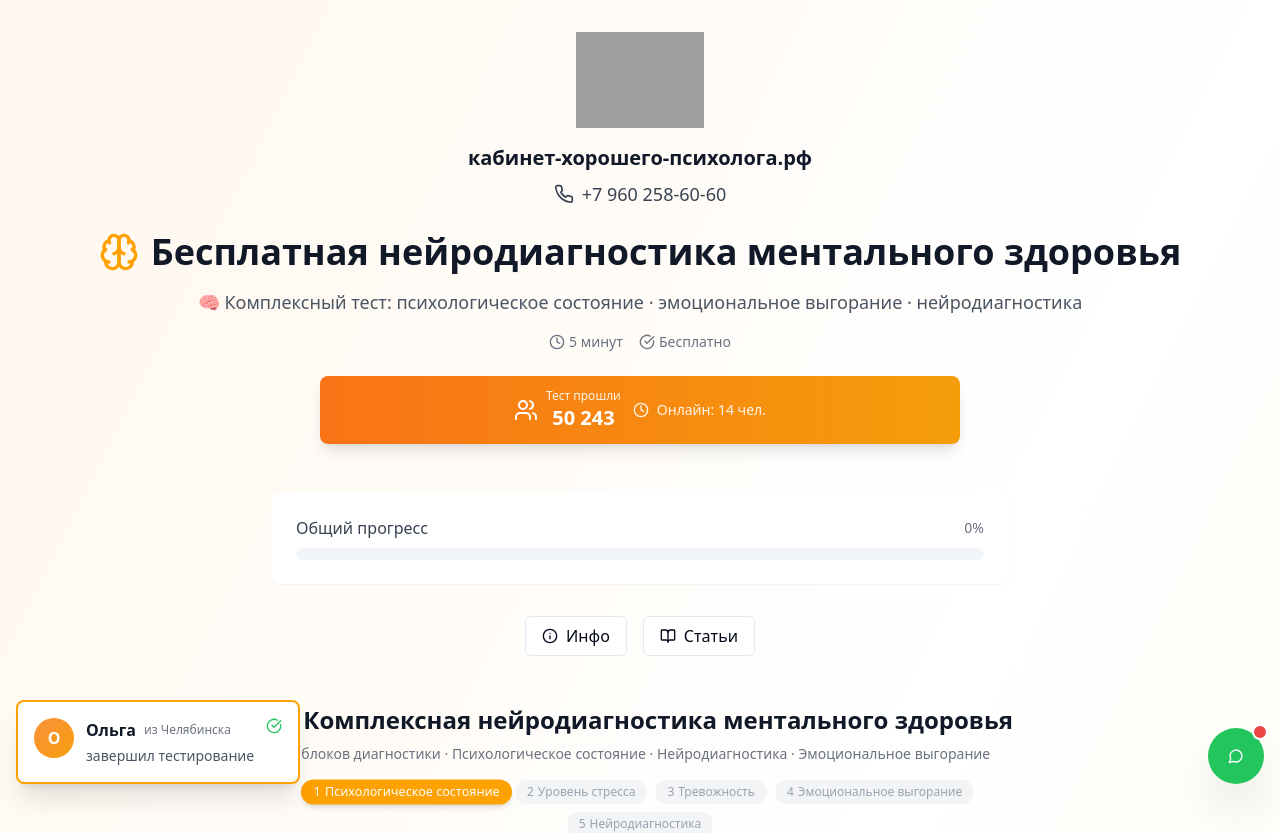
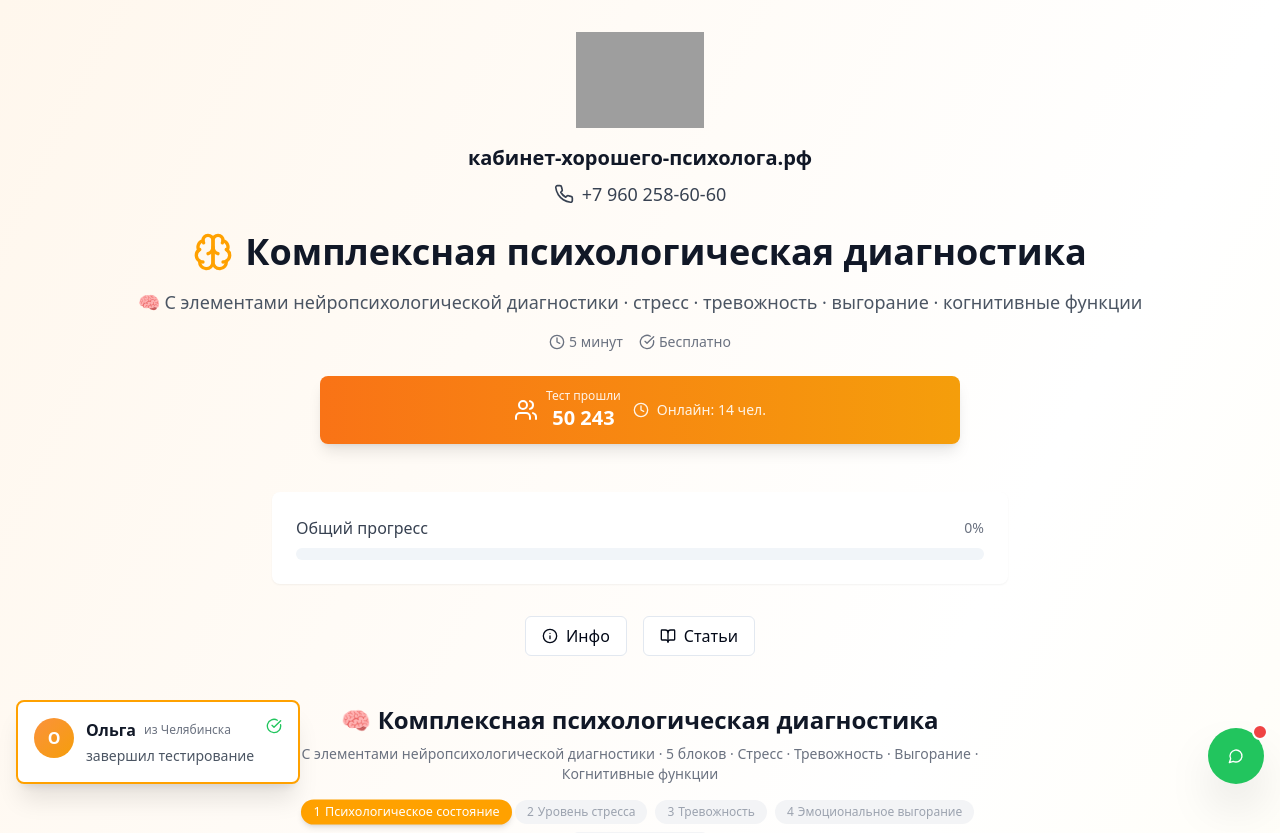
Before and after one commit to pr-poehali-dev/android-app-creation-3, a React (Vite) app: page / in a window 1280 px wide. Shown: the top 833 px of the page. Built offline with nearby package versions, Linux system fonts and the light colour scheme; grey boxes are pictures that could not be loaded; what @capacitor/core would draw is missing.

Commit message:
feat: Комплексная психологическая диагностика с нейропсихологией

```diff
--- a/src/components/AboutTestSection.tsx
+++ b/src/components/AboutTestSection.tsx
@@ -11,7 +11,7 @@ const AboutTestSection = () => {
           </div>
           <div>
             <h2 className="text-2xl sm:text-3xl font-bold text-gray-900">О диагностике</h2>
-            <p className="text-sm text-gray-500">Комплексная нейродиагностика ментального здоровья</p>
+            <p className="text-sm text-gray-500">Комплексная психологическая диагностика с элементами нейропсихологической диагностики</p>
           </div>
         </div>
 
@@ -20,12 +20,12 @@ const AboutTestSection = () => {
           <section className="bg-gradient-to-br from-purple-50 to-blue-50 p-6 rounded-lg border-2 border-purple-200">
             <h3 className="text-xl font-semibold text-gray-900 mb-3 flex items-center gap-2">
               <Icon name="Layers" size={20} className="text-primary" />
-              Что включает комплексная диагностика?
+              Что включает комплексная психологическая диагностика?
             </h3>
             <p className="leading-relaxed mb-4">
-              Этот тест — не просто опросник. Это комплексный инструмент из 5 научно обоснованных блоков,
-              который позволяет получить полную картину вашего психологического и нейропсихологического состояния.
-              Я разработал эту диагностику, объединив проверенные методики в один удобный формат.
+              Этот тест — не просто опросник. Это комплексная психологическая диагностика с элементами нейропсихологической диагностики,
+              включающая 5 научно обоснованных блоков. Она позволяет получить полную картину вашего психологического состояния:
+              от эмоций и настроения до когнитивных функций и состояния нервной системы.
             </p>
             <div className="grid grid-cols-1 sm:grid-cols-2 lg:grid-cols-3 gap-3">
               {[
--- a/src/components/ResultsSection.tsx
+++ b/src/components/ResultsSection.tsx
@@ -58,7 +58,7 @@ const ResultsSection = ({ depressionScore, stressScore, anxietyScore, burnoutSco
       <Card className="p-4 sm:p-8 shadow-lg">
         <h2 className="text-xl sm:text-3xl font-bold text-gray-900 mb-4 sm:mb-6 flex items-center gap-2 sm:gap-3">
           <Icon name="BarChart3" size={24} className="text-primary sm:w-8 sm:h-8" />
-          Результаты нейродиагностики
+          Результаты комплексной диагностики
         </h2>
 
         <div className="mb-6 sm:mb-8 p-4 sm:p-6 bg-gradient-to-br from-blue-50 to-purple-50 rounded-lg border-2 border-primary">
--- a/src/components/TestSection.tsx
+++ b/src/components/TestSection.tsx
@@ -187,10 +187,10 @@ const TestSection = ({ onComplete, onProgressUpdate }: TestSectionProps) => {
     <div className="max-w-3xl mx-auto">
       <div className="mb-6 px-2">
         <h2 className="text-xl sm:text-2xl font-bold text-gray-900 text-center mb-2">
-          🧠 Комплексная нейродиагностика ментального здоровья
+          🧠 Комплексная психологическая диагностика
         </h2>
         <p className="text-center text-gray-500 text-sm mb-4">
-          5 блоков диагностики · Психологическое состояние · Нейродиагностика · Эмоциональное выгорание
+          С элементами нейропсихологической диагностики · 5 блоков · Стресс · Тревожность · Выгорание · Когнитивные функции
         </p>
         <div className="flex flex-wrap justify-center gap-2">
           {testOrder.map((t, i) => {
--- a/src/pages/Index.tsx
+++ b/src/pages/Index.tsx
@@ -83,10 +83,10 @@ const Index = () => {
           </div>
           <div className="flex items-center justify-center gap-2 sm:gap-3 mb-3 sm:mb-4">
             <Icon name="Brain" size={32} className="text-primary sm:w-10 sm:h-10" />
-            <h1 className="text-2xl sm:text-4xl font-bold text-gray-900">Бесплатная нейродиагностика ментального здоровья</h1>
+            <h1 className="text-2xl sm:text-4xl font-bold text-gray-900">Комплексная психологическая диагностика</h1>
           </div>
           <p className="text-gray-600 text-sm sm:text-lg px-4 mb-4">
-            🧠 Комплексный тест: психологическое состояние · эмоциональное выгорание · нейродиагностика
+            🧠 С элементами нейропсихологической диагностики · стресс · тревожность · выгорание · когнитивные функции
           </p>
           <div className="flex items-center justify-center gap-4 text-sm text-gray-500 mb-6">
             <div className="flex items-center gap-1">
```
